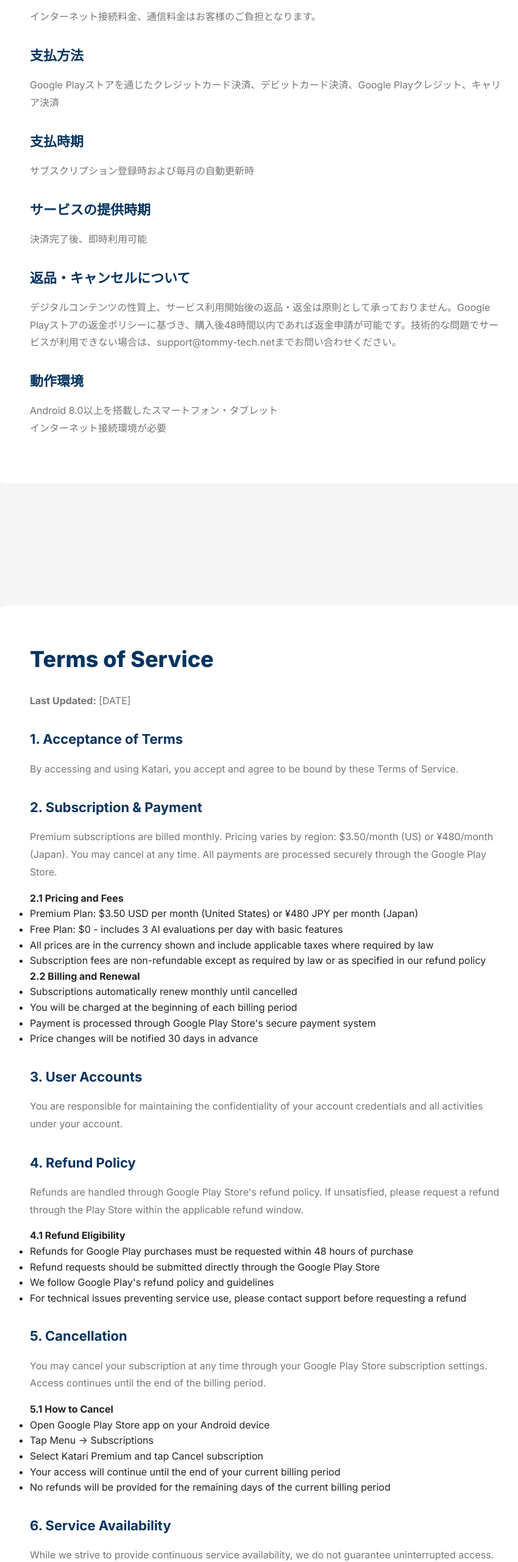
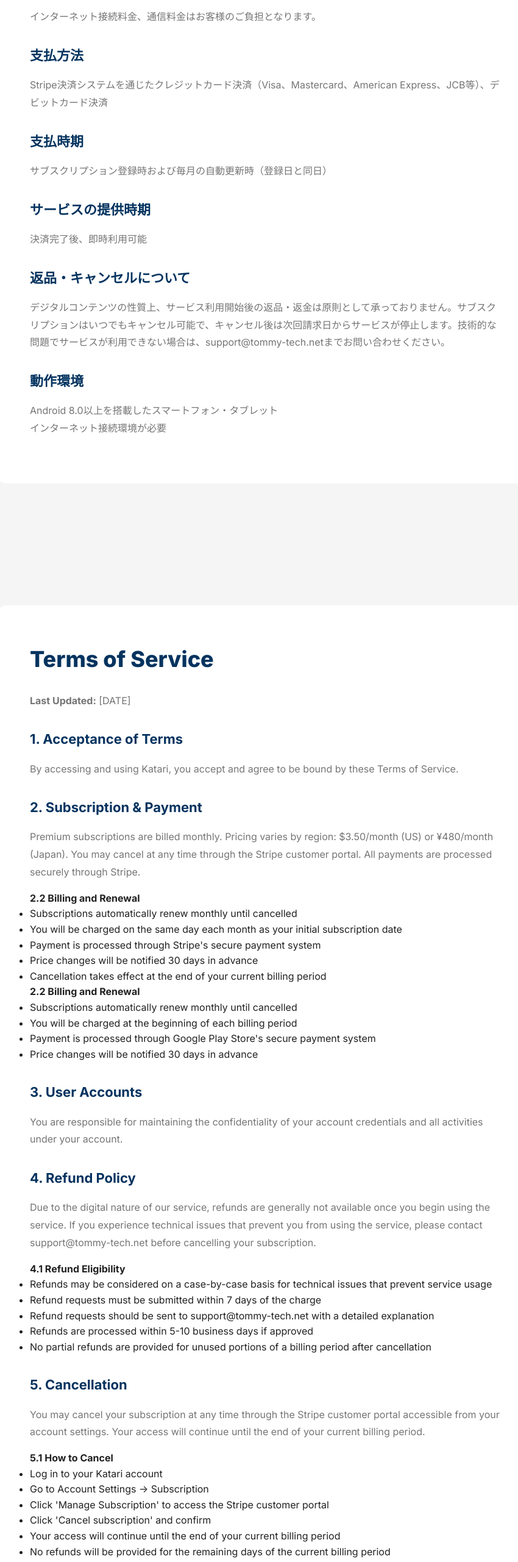
Before and after one commit to Schwar999/katari-homepage, a plain HTML site: page index.html in a window 1280 px wide. Shown: the part 6100-8662 px from the top of the page at 61% size, without its empty margins (201-1051 px from the left). Drawn offline with Linux system fonts and the light colour scheme.

Commit message:
Stripeの規約に準拠し、サブスクリプションの登録とキャンセルがStripe内で行われる

```diff
--- a/index.html
+++ b/index.html
@@ -309,17 +309,18 @@
                 <p data-i18n="commerce7Content">インターネット接続料金、通信料金はお客様のご負担となります。</p>
 
                 <h3 data-i18n="commerce8Title">支払方法</h3>
-                <p data-i18n="commerce8Content">Google Playストアを通じたクレジットカード決済、デビットカード決済、Google Playクレジット、キャリア決済</p>
+                <p data-i18n="commerce8Content">Stripe決済システムを通じたクレジットカード決済（Visa、Mastercard、American
+                    Express、JCB等）、デビットカード決済</p>
 
                 <h3 data-i18n="commerce9Title">支払時期</h3>
-                <p data-i18n="commerce9Content">サブスクリプション登録時および毎月の自動更新時</p>
+                <p data-i18n="commerce9Content">サブスクリプション登録時および毎月の自動更新時（登録日と同日）</p>
 
                 <h3 data-i18n="commerce10Title">サービスの提供時期</h3>
                 <p data-i18n="commerce10Content">決済完了後、即時利用可能</p>
 
                 <h3 data-i18n="commerce11Title">返品・キャンセルについて</h3>
-                <p data-i18n="commerce11Content">デジタルコンテンツの性質上、サービス利用開始後の返品・返金は原則として承っておりません。Google
-                    Playストアの返金ポリシーに基づき、購入後48時間以内であれば返金申請が可能です。技術的な問題でサービスが利用できない場合は、support@tommy-tech.netまでお問い合わせください。
+                <p data-i18n="commerce11Content">
+                    デジタルコンテンツの性質上、サービス利用開始後の返品・返金は原則として承っておりません。サブスクリプションはいつでもキャンセル可能で、キャンセル後は次回請求日からサービスが停止します。技術的な問題でサービスが利用できない場合は、support@tommy-tech.netまでお問い合わせください。
                 </p>
 
                 <h3 data-i18n="commerce12Title">動作環境</h3>
@@ -342,19 +343,20 @@
 
                 <h3 data-i18n="terms2Title">2. Subscription & Payment</h3>
                 <p data-i18n="terms2Content">Premium subscriptions are billed monthly. Pricing varies by region:
-                    $3.50/month (US) or ¥480/month (Japan). You may cancel at any time. All payments are processed
-                    securely through the Google Play Store.</p>
+                    $3.50/month (US) or ¥480/month (Japan). You may cancel at any time through the Stripe customer
+                    portal. All payments are processed
+                    securely through Stripe.</p>
 
-                <h4 data-i18n="terms2aTitle">2.1 Pricing and Fees</h4>
+                <h4 data-i18n="terms2bTitle">2.2 Billing and Renewal</h4>
                 <ul>
-                    <li data-i18n="terms2aItem1">Premium Plan: $3.50 USD per month (United States) or ¥480 JPY per month
-                        (Japan)</li>
-                    <li data-i18n="terms2aItem2">Free Plan: $0 - includes 3 AI evaluations per day with basic features
+                    <li data-i18n="terms2bItem1">Subscriptions automatically renew monthly until cancelled</li>
+                    <li data-i18n="terms2bItem2">You will be charged on the same day each month as your initial
+                        subscription date</li>
+                    <li data-i18n="terms2bItem3">Payment is processed through Stripe's secure payment system
                     </li>
-                    <li data-i18n="terms2aItem3">All prices are in the currency shown and include applicable taxes where
-                        required by law</li>
-                    <li data-i18n="terms2aItem4">Subscription fees are non-refundable except as required by law or as
-                        specified in our refund policy</li>
+                    <li data-i18n="terms2bItem4">Price changes will be notified 30 days in advance</li>
+                    <li data-i18n="terms2bItem5">Cancellation takes effect at the end of your current billing period
+                    </li>
                 </ul>
 
                 <h4 data-i18n="terms2bTitle">2.2 Billing and Renewal</h4>
@@ -371,32 +373,36 @@
                     credentials and all activities under your account.</p>
 
                 <h3 data-i18n="terms4Title">4. Refund Policy</h3>
-                <p data-i18n="terms4Content">Refunds are handled through Google Play Store's refund policy. If
-                    unsatisfied, please request a refund through the Play Store within the applicable refund window.</p>
+                <p data-i18n="terms4Content">Due to the digital nature of our service, refunds are generally not
+                    available once you begin using the service. If you experience technical issues that prevent you from
+                    using the service, please contact support@tommy-tech.net before cancelling your subscription.</p>
 
                 <h4 data-i18n="terms4aTitle">4.1 Refund Eligibility</h4>
                 <ul>
-                    <li data-i18n="terms4aItem1">Refunds for Google Play purchases must be requested within 48 hours of
-                        purchase</li>
-                    <li data-i18n="terms4aItem2">Refund requests should be submitted directly through the Google Play
-                        Store</li>
-                    <li data-i18n="terms4aItem3">We follow Google Play's refund policy and guidelines</li>
-                    <li data-i18n="terms4aItem4">For technical issues preventing service use, please contact support
-                        before requesting a refund</li>
+                    <li data-i18n="terms4aItem1">Refunds may be considered on a case-by-case basis for technical issues
+                        that prevent service usage</li>
+                    <li data-i18n="terms4aItem2">Refund requests must be submitted within 7 days of the charge</li>
+                    <li data-i18n="terms4aItem3">Refund requests should be sent to support@tommy-tech.net with a
+                        detailed explanation</li>
+                    <li data-i18n="terms4aItem4">Refunds are processed within 5-10 business days if approved</li>
+                    <li data-i18n="terms4aItem5">No partial refunds are provided for unused portions of a billing period
+                        after cancellation</li>
                 </ul>
 
                 <h3 data-i18n="terms5Title">5. Cancellation</h3>
-                <p data-i18n="terms5Content">You may cancel your subscription at any time through your Google Play Store
-                    subscription settings. Access continues until the end of the billing period.</p>
+                <p data-i18n="terms5Content">You may cancel your subscription at any time through the Stripe customer
+                    portal accessible from your account settings. Your access will continue until the end of your
+                    current billing period.</p>
 
                 <h4 data-i18n="terms5aTitle">5.1 How to Cancel</h4>
                 <ul>
-                    <li data-i18n="terms5aItem1">Open Google Play Store app on your Android device</li>
-                    <li data-i18n="terms5aItem2">Tap Menu → Subscriptions</li>
-                    <li data-i18n="terms5aItem3">Select Katari Premium and tap Cancel subscription</li>
-                    <li data-i18n="terms5aItem4">Your access will continue until the end of your current billing period
+                    <li data-i18n="terms5aItem1">Log in to your Katari account</li>
+                    <li data-i18n="terms5aItem2">Go to Account Settings → Subscription</li>
+                    <li data-i18n="terms5aItem3">Click 'Manage Subscription' to access the Stripe customer portal</li>
+                    <li data-i18n="terms5aItem4">Click 'Cancel subscription' and confirm</li>
+                    <li data-i18n="terms5aItem5">Your access will continue until the end of your current billing period
                     </li>
-                    <li data-i18n="terms5aItem5">No refunds will be provided for the remaining days of the current
+                    <li data-i18n="terms5aItem6">No refunds will be provided for the remaining days of the current
                         billing period</li>
                 </ul>
 
@@ -436,7 +442,8 @@
 
                 <h3 data-i18n="privacy5Title">5. Third-Party Services</h3>
                 <p data-i18n="privacy5Content">We use Google Cloud Platform for AI services, Firebase for data storage,
-                    and Google Play for payment processing.</p>
+                    and Stripe for secure payment processing. Stripe may collect and process payment information
+                    according to their privacy policy.</p>
 
                 <div class="contact-placeholder">
                     <p><strong data-i18n="privacyContact">Privacy inquiries:</strong> <span
--- a/script.js
+++ b/script.js
@@ -138,11 +138,11 @@ const translations = {
 
         // Terms
         termsTitle: "Terms of Service",
-        termsLastUpdated: "Last Updated:",
+        termsLastUpdated: "Last Updated: 2025/11/12",
         terms1Title: "1. Acceptance of Terms",
         terms1Content: "By accessing and using Katari, you accept and agree to be bound by these Terms of Service.",
         terms2Title: "2. Subscription & Payment",
-        terms2Content: "Premium subscriptions are billed monthly. Pricing varies by region: $3.50/month (US) or ¥480/month (Japan). You may cancel at any time. All payments are processed securely through the Google Play Store.",
+        terms2Content: "Premium subscriptions are billed monthly. Pricing varies by region: $3.50/month (US) or ¥480/month (Japan). You may cancel at any time through the Stripe customer portal. All payments are processed securely through Stripe.",
         terms2aTitle: "2.1 Pricing and Fees",
         terms2aItem1: "Premium Plan: $3.50 USD per month (United States) or ¥480 JPY per month (Japan)",
         terms2aItem2: "Free Plan: $0 - includes 3 AI evaluations per day with basic features",
@@ -150,26 +150,29 @@ const translations = {
         terms2aItem4: "Subscription fees are non-refundable except as required by law or as specified in our refund policy",
         terms2bTitle: "2.2 Billing and Renewal",
         terms2bItem1: "Subscriptions automatically renew monthly until cancelled",
-        terms2bItem2: "You will be charged at the beginning of each billing period",
-        terms2bItem3: "Payment is processed through Google Play Store's secure payment system",
+        terms2bItem2: "You will be charged on the same day each month as your initial subscription date",
+        terms2bItem3: "Payment is processed through Stripe's secure payment system",
         terms2bItem4: "Price changes will be notified 30 days in advance",
+        terms2bItem5: "Cancellation takes effect at the end of your current billing period",
         terms3Title: "3. User Accounts",
         terms3Content: "You are responsible for maintaining the confidentiality of your account credentials and all activities under your account.",
         terms4Title: "4. Refund Policy",
-        terms4Content: "Refunds are handled through Google Play Store's refund policy. If unsatisfied, please request a refund through the Play Store within the applicable refund window.",
+        terms4Content: "Due to the digital nature of our service, refunds are generally not available once you begin using the service. If you experience technical issues that prevent you from using the service, please contact support@tommy-tech.net before cancelling your subscription.",
         terms4aTitle: "4.1 Refund Eligibility",
-        terms4aItem1: "Refunds for Google Play purchases must be requested within 48 hours of purchase",
-        terms4aItem2: "Refund requests should be submitted directly through the Google Play Store",
-        terms4aItem3: "We follow Google Play's refund policy and guidelines",
-        terms4aItem4: "For technical issues preventing service use, please contact support before requesting a refund",
+        terms4aItem1: "Refunds may be considered on a case-by-case basis for technical issues that prevent service usage",
+        terms4aItem2: "Refund requests must be submitted within 7 days of the charge",
+        terms4aItem3: "Refund requests should be sent to support@tommy-tech.net with a detailed explanation",
+        terms4aItem4: "Refunds are processed within 5-10 business days if approved",
+        terms4aItem5: "No partial refunds are provided for unused portions of a billing period after cancellation",
         terms5Title: "5. Cancellation",
-        terms5Content: "You may cancel your subscription at any time through your Google Play Store subscription settings. Access continues until the end of the billing period.",
+        terms5Content: "You may cancel your subscription at any time through the Stripe customer portal accessible from your account settings. Your access will continue until the end of your current billing period.",
         terms5aTitle: "5.1 How to Cancel",
-        terms5aItem1: "Open Google Play Store app on your Android device",
-        terms5aItem2: "Tap Menu → Subscriptions",
-        terms5aItem3: "Select Katari Premium and tap Cancel subscription",
-        terms5aItem4: "Your access will continue until the end of your current billing period",
-        terms5aItem5: "No refunds will be provided for the remaining days of the current billing period",
+        terms5aItem1: "Log in to your Katari account",
+        terms5aItem2: "Go to Account Settings → Subscription",
+        terms5aItem3: "Click 'Manage Subscription' to access the Stripe customer portal",
+        terms5aItem4: "Click 'Cancel subscription' and confirm",
+        terms5aItem5: "Your access will continue until the end of your current billing period",
+        terms5aItem6: "No refunds will be provided for the remaining days of the current billing period",
         terms6Title: "6. Service Availability",
         terms6Content: "While we strive to provide continuous service availability, we do not guarantee uninterrupted access. Service may be temporarily unavailable due to maintenance, updates, or unforeseen technical issues.",
         terms7Title: "7. Customer Support",
@@ -178,7 +181,7 @@ const translations = {
 
         // Privacy
         privacyTitle: "Privacy Policy",
-        privacyLastUpdated: "Last Updated:",
+        privacyLastUpdated: "Last Updated: 2025/11/12",
         privacy1Title: "1. Information We Collect",
         privacy1Content: "We collect information you provide directly (email, name, practice data) and automatically (device info, usage data).",
         privacy2Title: "2. How We Use Your Information",
@@ -188,7 +191,7 @@ const translations = {
         privacy4Title: "4. Data Retention",
         privacy4Content: "We retain your data while your account is active. You may request deletion at any time by contacting support.",
         privacy5Title: "5. Third-Party Services",
-        privacy5Content: "We use Google Cloud Platform for AI services, Firebase for data storage, and Google Play for payment processing.",
+        privacy5Content: "We use Google Cloud Platform for AI services, Firebase for data storage, and Stripe for secure payment processing. Stripe may collect and process payment information according to their privacy policy.",
         privacyContact: "Privacy inquiries:",
 
         // Footer
@@ -325,28 +328,27 @@ const translations = {
         commerce7Title: "商品代金以外の必要料金",
         commerce7Content: "インターネット接続料金、通信料金はお客様のご負担となります。",
         commerce8Title: "支払方法",
-        commerce8Content: "Google Playストアを通じたクレジットカード決済、デビットカード決済、Google Playクレジット、キャリア決済",
+        commerce8Content: "Stripe決済システムを通じたクレジットカード決済（Visa、Mastercard、American Express、JCB等）、デビットカード決済",
         commerce9Title: "支払時期",
-        commerce9Content: "サブスクリプション登録時および毎月の自動更新時",
+        commerce9Content: "サブスクリプション登録時および毎月の自動更新時（登録日と同日）",
         commerce10Title: "サービスの提供時期",
         commerce10Content: "決済完了後、即時利用可能",
         commerce11Title: "返品・キャンセルについて",
-        commerce11Content: "デジタルコンテンツの性質上、サービス利用開始後の返品・返金は原則として承っておりません。Google Playストアの返金ポリシーに基づき、購入後48時間以内であれば返金申請が可能です。技術的な問題でサービスが利用できない場合は、support@tommy-tech.netまでお問い合わせください。",
-        commerce12Title: "動作環境",
-        commerce12Content: "Android 8.0以上を搭載したスマートフォン・タブレット<br>インターネット接続環境が必要",
+        commerce11Content: "デジタルコンテンツの性質上、サービス利用開始後の返品・返金は原則として承っておりません。サブスクリプションはいつでもキャンセル可能で、キャンセル後は次回請求日からサービスが停止します。技術的な問題でサービスが利用できない場合は、support@tommy-tech.netまでお問い合わせください。",
 
         // Terms
         termsTitle: "利用規約",
-        termsLastUpdated: "最終更新日：",
+        termsLastUpdated: "最終更新日：2025/11/12",
         terms1Title: "1. 規約の承認",
         terms1Content: "Katariにアクセスして使用することで、本利用規約に同意したものとみなされます。",
         terms2Title: "2. サブスクリプションと支払い",
-        terms2Content: "プレミアムサブスクリプションは月額¥480で請求されます。いつでもキャンセルできます。すべての支払いはGoogle Playストアを通じて安全に処理されます。",
+        terms2Content: "プレミアムサブスクリプションは月額¥480で請求されます。Stripeカスタマーポータルからいつでもキャンセルできます。すべての支払いはStripeを通じて安全に処理されます。",
         terms2aTitle: "2.1 料金と費用",
         terms2aItem1: "プレミアムプラン: 月額3.50米ドル（米国）または月額480円（日本）",
-        terms2aItem2: "無料プラン: 0円 - 1日3回のAI評価と基本機能を含む",
-        terms2aItem3: "すべての価格は表示通貨で、法律で義務付けられている場合は適用税を含みます",
-        terms2aItem4: "サブスクリプション料金は、法律で義務付けられている場合または返金ポリシーに規定されている場合を除き、返金不可です",
+        terms2bItem2: "初回登録日と同じ日に毎月課金されます",
+        terms2bItem3: "支払いはStripeの安全な決済システムを通じて処理されます",
+        terms2bItem4: "価格変更は30日前に通知されます",
+        terms2bItem5: "キャンセルは現在の請求期間の終了時に有効になります",
         terms2bTitle: "2.2 請求と更新",
         terms2bItem1: "サブスクリプションはキャンセルされるまで毎月自動更新されます",
         terms2bItem2: "各請求期間の開始時に課金されます",
@@ -355,17 +357,20 @@ const translations = {
         terms3Title: "3. ユーザーアカウント",
         terms3Content: "アカウント認証情報の機密性を維持し、アカウント下のすべての活動に責任を負います。",
         terms4Title: "4. 返金ポリシー",
-        terms4aTitle: "4.1 返金資格",
-        terms4aItem1: "Google Playでの購入に対する返金は、購入後48時間以内に申請する必要があります",
-        terms4aItem2: "返金リクエストはGoogle Playストアを通じて直接提出してください",
-        terms4aItem3: "当社はGoogle Playの返金ポリシーとガイドラインに従います",
-        terms4aItem4: "サービス利用を妨げる技術的な問題がある場合は、返金申請の前にサポートにご連絡ください",
+        terms4Content: "デジタルサービスの性質上、サービス利用開始後の返金は原則として対応できません。サービスを利用できない技術的な問題が発生した場合は、サブスクリプションをキャンセルする前にsupport@tommy-tech.netまでご連絡ください。",
+        terms4aItem1: "サービス利用を妨げる技術的な問題がある場合、個別に返金を検討いたします",
+        terms4aItem2: "返金申請は課金日から7日以内に提出する必要があります",
+        terms4aItem3: "返金申請は詳細な説明とともにsupport@tommy-tech.netまでメールでお送りください",
+        terms4aItem4: "承認された場合、5〜10営業日以内に返金処理されます",
+        terms4aItem5: "キャンセル後の請求期間の未使用部分に対する部分返金は行いません",
         terms5aTitle: "5.1 キャンセル方法",
-        terms5aItem1: "AndroidデバイスでGoogle Playストアアプリを開きます",
-        terms5aItem2: "メニュー → 定期購入 をタップします",
-        terms5aItem3: "Katari Premiumを選択し、定期購入を解約 をタップします",
-        terms5aItem4: "現在の請求期間の終了までアクセスは継続します",
-        terms5aItem5: "現在の請求期間の残りの日数に対する返金は行いません",
+        terms5Content: "Stripeカスタマーポータルからいつでもサブスクリプションをキャンセルできます。アカウント設定からアクセス可能です。アクセスは現在の請求期間の終了まで継続します。",
+        terms5aItem1: "Katariアカウントにログインします",
+        terms5aItem2: "アカウント設定 → サブスクリプション に移動します",
+        terms5aItem3: "「サブスクリプション管理」をクリックしてStripeカスタマーポータルにアクセスします",
+        terms5aItem4: "「サブスクリプションをキャンセル」をクリックして確認します",
+        terms5aItem5: "現在の請求期間の終了までアクセスは継続します",
+        terms5aItem6: "現在の請求期間の残りの日数に対する返金は行いません",
         terms6Title: "6. サービスの可用性",
         terms6Content: "継続的なサービスの提供に努めますが、中断のないアクセスを保証するものではありません。サービスは、メンテナンス、更新、または予期せぬ技術的な問題により一時的に利用できなくなる場合があります。",
         terms7Title: "7. カスタマーサポート",
@@ -374,7 +379,7 @@ const translations = {
 
         // Privacy
         privacyTitle: "プライバシーポリシー",
-        privacyLastUpdated: "最終更新日：",
+        privacyLastUpdated: "最終更新日：2025/11/12",
         privacy1Title: "1. 収集する情報",
         privacy1Content: "直接提供された情報（メール、名前、練習データ）と自動的に収集される情報（デバイス情報、使用データ）を収集します。",
         privacy2Title: "2. 情報の使用方法",
@@ -384,7 +389,7 @@ const translations = {
         privacy4Title: "4. データ保持",
         privacy4Content: "アカウントがアクティブな間、データを保持します。いつでもサポートに連絡して削除をリクエストできます。",
         privacy5Title: "5. サードパーティサービス",
-        privacy5Content: "AIサービスにはGoogle Cloud Platform、データストレージにはFirebase、支払い処理にはGoogle Playを使用しています。",
+        privacy5Content: "AIサービスにはGoogle Cloud Platform、データストレージにはFirebase、支払い処理にはStripeを使用しています。Stripeは同社のプライバシーポリシーに従って支払い情報を収集・処理する場合があります。",
         privacyContact: "プライバシーに関するお問い合わせ：",
 
         // Footer
```
